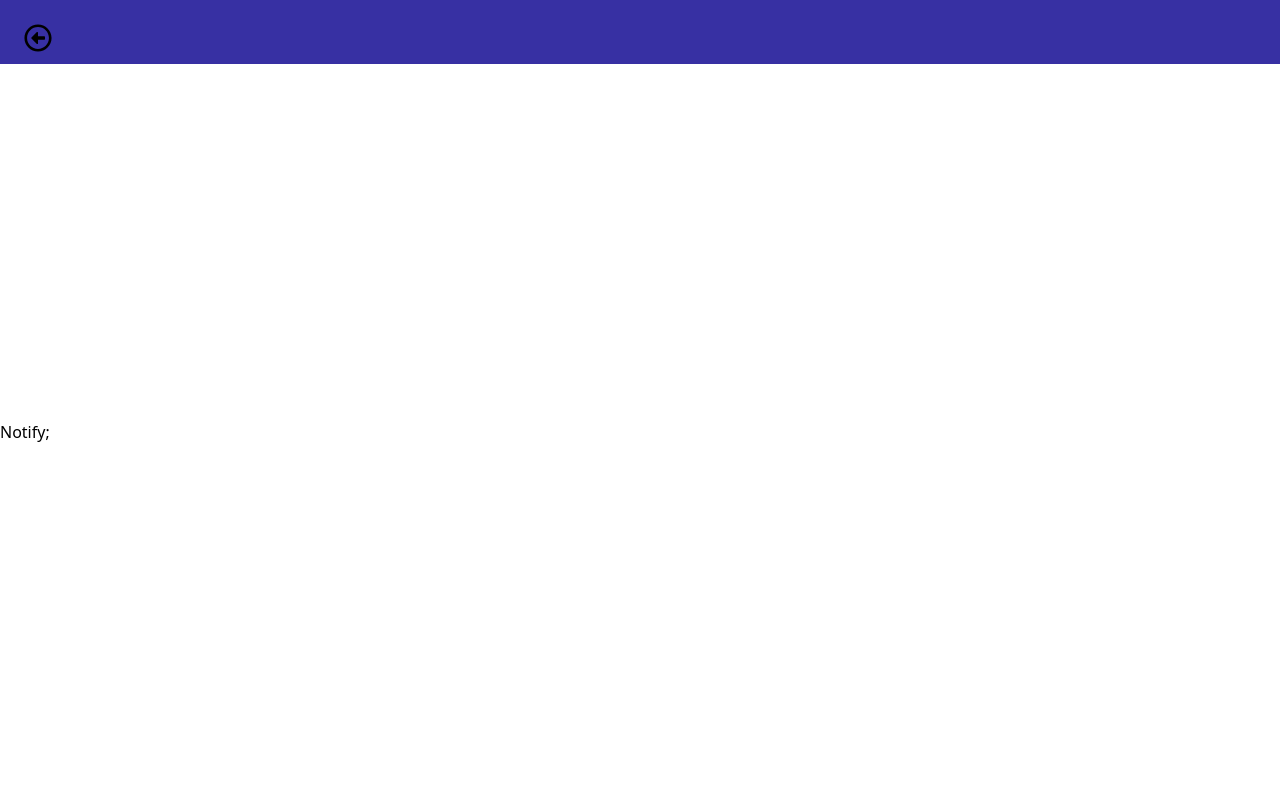
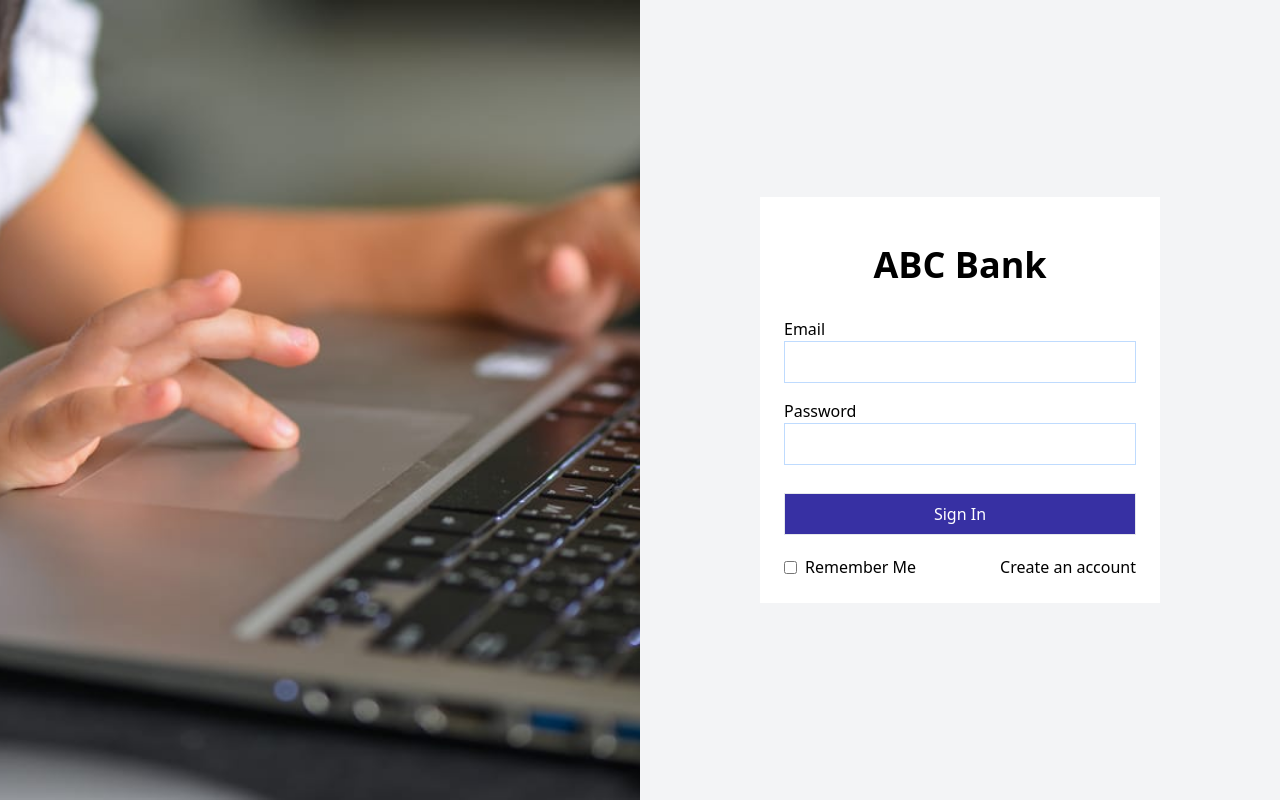
Before and after one commit to Sulakshana123/ABC-Bank-React-js-Tailwind.css, a React (Create React App) app: page /customerprofile in a window 1280 px wide. Built offline with nearby package versions, Linux system fonts and the light colour scheme.

Commit message:
admin validation

```diff
--- a/package.json
+++ b/package.json
@@ -14,6 +14,7 @@
     "classnames": "^2.3.1",
     "react": "^18.1.0",
     "react-dom": "^18.1.0",
+    "react-hook-form": "^7.32.0",
     "react-hot-toast": "^2.2.0",
     "react-icons": "^4.4.0",
     "react-router-dom": "^6.3.0",
--- a/src/components/CustomerProfile.jsx
+++ b/src/components/CustomerProfile.jsx
@@ -1,28 +1,57 @@
-import React from "react";
-import toast from "react-hot-toast";
-import { Link } from "react-router-dom";
-import { ToastContainer } from "react-toastify";
 import 'react-toastify/dist/ReactToastify.css';
+import React, { useState } from "react";
+import LoginImg from "../assets/Login.jpg"
+import { Link, useNavigate } from "react-router-dom";
+import axios from "axios";
+import { toast } from "react-toastify";
+import { useForm } from 'react-hook-form';
 
 
 
 export default function CustomerProfile() {
+    const [userEmail, setEmail] = useState('');
+    const [password, setPassword] = useState('');
+    const { register, handleSubmit, formState: { errors } } = useForm({
+        defaultValues: {
+            email: " ",
+            password: ""
+        }
+    });
     // toast.info("Display a dark notification of type info");
+    // console.log(errors)
 
     return (
-        <div className='grid grid-cols-1  h-screen w-full'>
-            <nav class="flex items-center justify-between flex-wrap bg-indigo-800 p-6 h-16">
-                <div class="flex space-x-4">
-                    <Link to="/customer">
-                        <svg aria-hidden="true" focusable="false" data-prefix="far" data-icon="arrow-alt-circle-left" class="w-7 h-7" role="img" xmlns="http://www.w3.org/2000/svg" viewBox="0 0 512 512">
-                            <path fill="currentColor" d="M8 256c0 137 111 248 248 248s248-111 248-248S393 8 256 8 8 119 8 256zm448 0c0 110.5-89.5 200-200 200S56 366.5 56 256 145.5 56 256 56s200 89.5 200 200zm-72-20v40c0 6.6-5.4 12-12 12H256v67c0 10.7-12.9 16-20.5 8.5l-99-99c-4.7-4.7-4.7-12.3 0-17l99-99c7.6-7.6 20.5-2.2 20.5 8.5v67h116c6.6 0 12 5.4 12 12z"></path>
-                        </svg>
-                    </Link>
-                </div>
-            </nav>
-            <div >
-                <button >Notify</button>;
-                <ToastContainer />
+        <div className='grid grid-cols-1 sm:grid-cols-2 h-screen w-full'>
+            <div className='hidden sm:block'>
+                <img className='h-full w-full object-cover' src={LoginImg} alt="" />
+            </div>
+
+            <div className="bg-gray-100 flex flex-col justify-center">
+                <form className="max-w-[400px] w-full mx-auto bg-white p-6" onSubmit={handleSubmit((data) => {
+                    // data.preventDefault();
+                    console.log(data);
+                })} >
+                    <h2 className="text-4xl   font-bold text-center py-6">ABC Bank</h2>
+                    <div className="flex flex-col py-2 ">
+                        <label>Email</label>
+                        <input className="border p-2 border-blue-200" {...register("email", { required: 'This is required' })} type="email" />
+                        {errors.email?.message}
+                    </div>
+                    <div className="flex flex-col py-2">
+                        <label>Password</label>
+                        <input className="border p-2 border-blue-200" {...register("password", { required: 'This is required', minLength: { value: 4, message: "Min length is 4" } })} type="password" />
+                        {errors.password?.message}
+                    </div>
+                    {/* <Link to="/home"> */}
+                    {/* <input type="submit" /> */}
+                    <button type="submit" className="border w-full my-5 py-2 bg-indigo-800 hover:bg-indigo-500 text-white" >Sign In
+                    </button>
+                    {/* </Link>  */}
+                    <div className="flex justify-between">
+                        <p className="flex items-center"><input className="mr-2" type="checkbox" />Remember Me</p>
+                        <p>Create an account</p>
+                    </div>
+                </form>
             </div>
         </div>
     )
--- a/src/components/Login.jsx
+++ b/src/components/Login.jsx
@@ -3,12 +3,20 @@ import LoginImg from "../assets/Login.jpg"
 import { Link, useNavigate } from "react-router-dom";
 import axios from "axios";
 import { toast } from "react-toastify";
+import { useForm } from 'react-hook-form';
 
 
 
 export default function Login() {
     const [userEmail, setEmail] = useState('');
     const [password, setPassword] = useState('');
+    const { register, handleSubmit, formState: { errors } } = useForm({
+        defaultValues: {
+            email: " ",
+            password: ""
+        }
+
+    });
     // const [isPending, setIsPending] = useState(false);
     // const history = useNavigate();
 
@@ -19,6 +27,7 @@ export default function Login() {
 
     const handleAuth = (e) => {
         console.log("login data", userEmail)
+
         const url = 'http://localhost:8080/authenticate'
         axios.post(url, {
             userEmail: userEmail,
@@ -48,9 +57,11 @@ export default function Login() {
                 // navigator('/home')
             } else if (res.data.body.user.userType == 'employee') {
                 console.log("type: employee")
+                alert('Wlecome ' + res.data.body.user.uFName)
                 navigate("/bankemployee");
             } else if (res.data.body.user.userType == 'customer') {
                 console.log("type: customer")
+                alert('Wlecome ' + res.data.body.user.uFName)
                 navigate("/customer");
             } else {
                 console.log("type: invalid")
@@ -68,18 +79,24 @@ export default function Login() {
             </div>
 
             <div className="bg-gray-100 flex flex-col justify-center">
-                <form className="max-w-[400px] w-full mx-auto bg-white p-6" >
+                <form className="max-w-[400px] w-full mx-auto bg-white p-6" onSubmit={handleSubmit((data) => {
+                    // data.preventDefault();
+                    console.log(data);
+                    if(errors != ''){handleAuth()}else(alert('please fill the fields'))
+                })}>
                     <h2 className="text-4xl   font-bold text-center py-6">ABC Bank</h2>
                     <div className="flex flex-col py-2 ">
                         <label>Email</label>
-                        <input className="border p-2 border-blue-200" type="email" onChange={(e) => setEmail(e.target.value)} />
+                        <input className="border p-2 border-blue-200" required {...register("email", { required: 'This is required' })} type="email" onChange={(e) => setEmail(e.target.value)} />
+                        {errors.email?.message}
                     </div>
                     <div className="flex flex-col py-2">
                         <label>Password</label>
-                        <input className="border p-2 border-blue-200" type="password" onChange={(e) => setPassword(e.target.value)} />
+                        <input className="border p-2 border-blue-200" {...register("password", { required: 'This is required', minLength: { value: 4, message: "Min length is 4" } })} type="password" required onChange={(e) => setPassword(e.target.value)} />
+                        <p >{errors.password?.message}</p>
                     </div>
                     {/* <Link to="/home"> */}
-                    <button type="button" className="border w-full my-5 py-2 bg-indigo-800 hover:bg-indigo-500 text-white" onClick={() => handleAuth()}>Sign In
+                    <button type="submit" className="border w-full my-5 py-2 bg-indigo-800 hover:bg-indigo-500 text-white" >Sign In
                     </button>
                     {/* </Link>  */}
                     <div className="flex justify-between">
```
Also changed, not shown: 1 other file (tests, documents, lock files or other folders).
